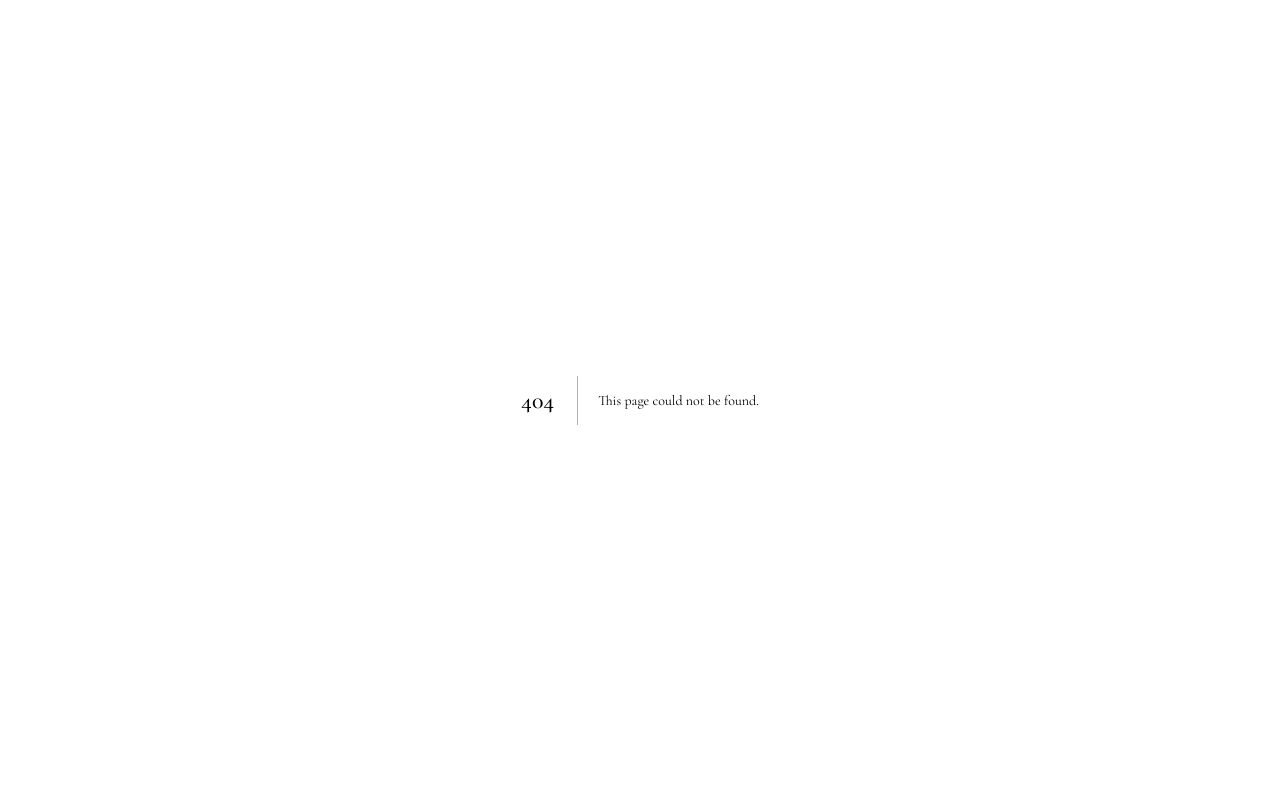
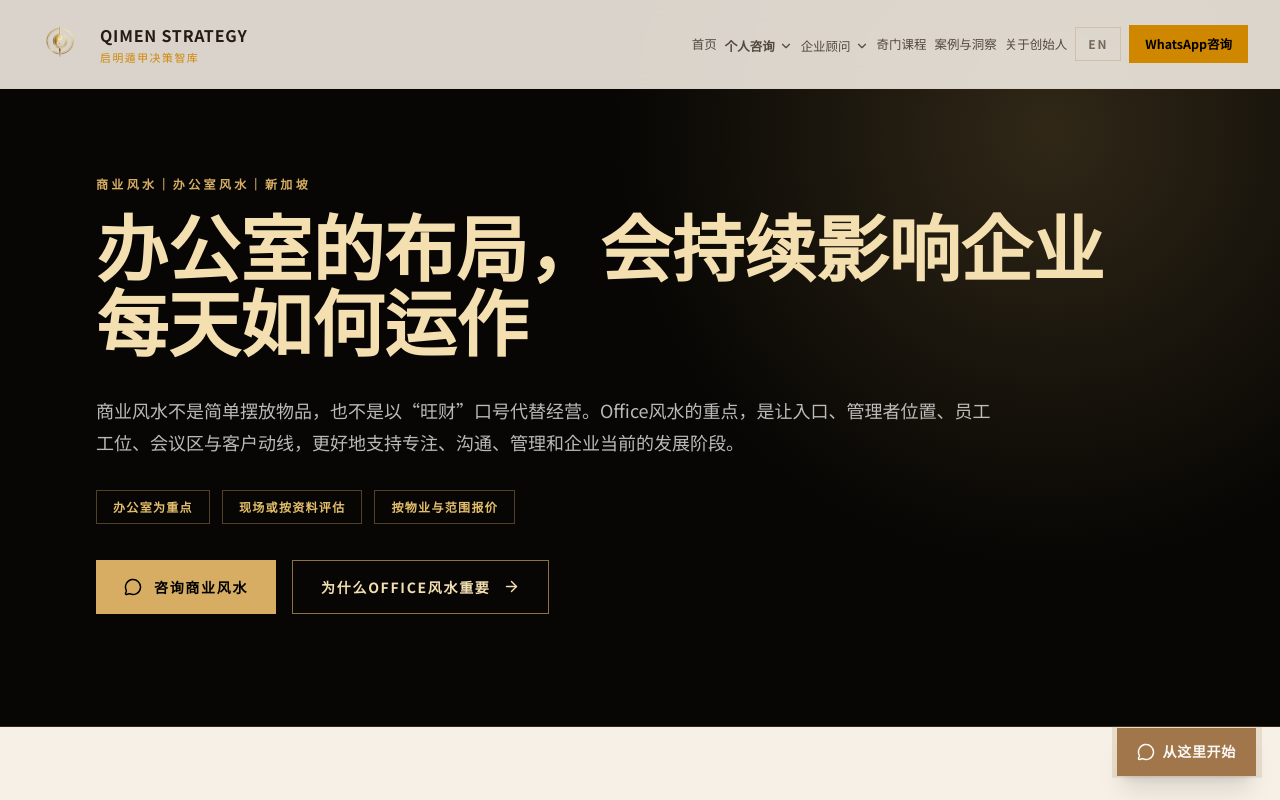
Before and after one commit to BODHIWONG/qmfeng-website, a Next.js app: page /zh/commercial-feng-shui in a window 1280 px wide. Before the commit this address had no page. Shown: the top 800 px of the page. Built offline with nearby package versions, Linux system fonts and the light colour scheme.

Commit message:
Add Chinese Commercial Feng Shui route

```diff
--- /dev/null
+++ b/app/zh/commercial-feng-shui/page.tsx
@@ -0,0 +1,24 @@
+import type { Metadata } from "next";
+import CommercialFengShuiPage from "@/app/commercial-feng-shui/page";
+import { FixedLanguageProvider } from "@/contexts/language-context";
+
+export const metadata: Metadata = {
+  title: "新加坡商业风水｜办公室风水布局与企业空间咨询",
+  description:
+    "新加坡商业风水与办公室风水咨询，重点评估入口、老板办公室、员工工位、会议区、团队动线与客户接待空间。",
+  alternates: {
+    canonical: "https://www.qmfeng.com/zh/commercial-feng-shui",
+    languages: {
+      "en-SG": "https://www.qmfeng.com/en/commercial-feng-shui",
+      "zh-SG": "https://www.qmfeng.com/zh/commercial-feng-shui",
+    },
+  },
+};
+
+export default function ChineseCommercialFengShuiPage() {
+  return (
+    <FixedLanguageProvider lang="zh">
+      <CommercialFengShuiPage />
+    </FixedLanguageProvider>
+  );
+}
```
